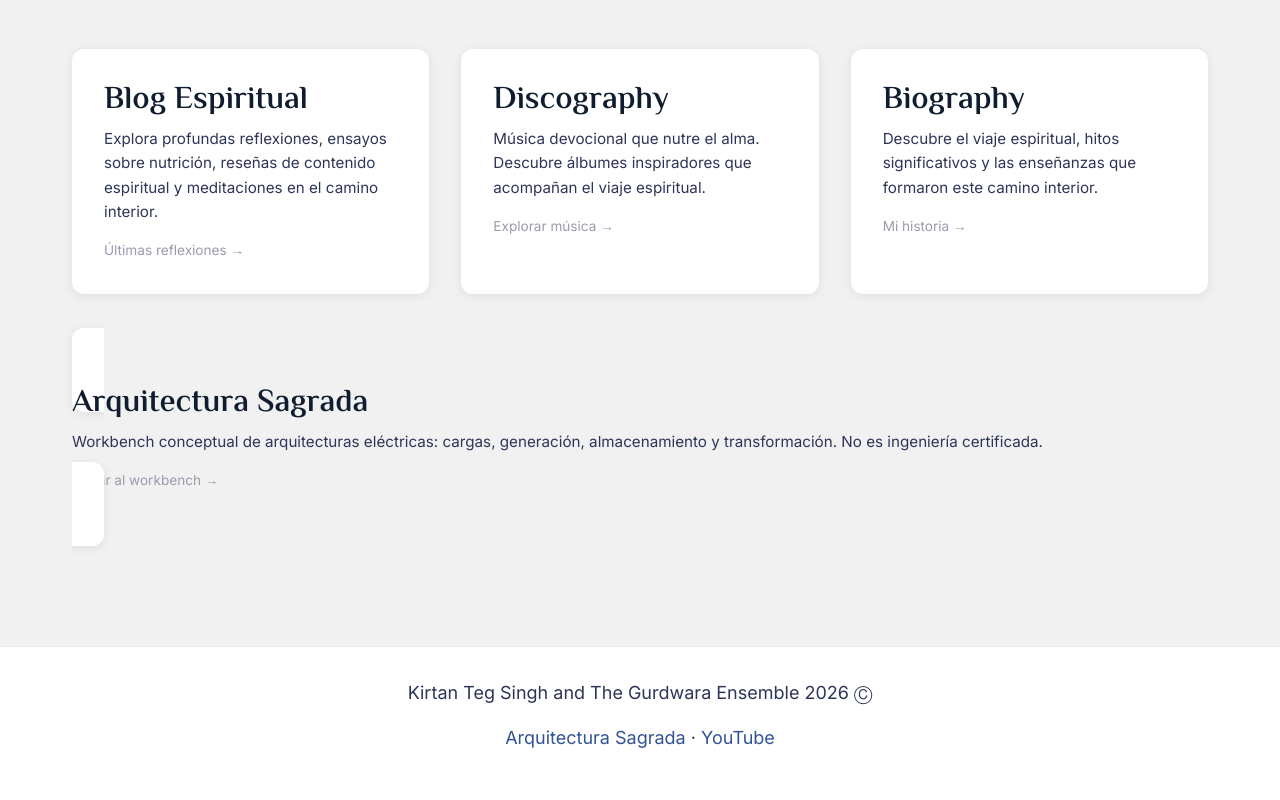
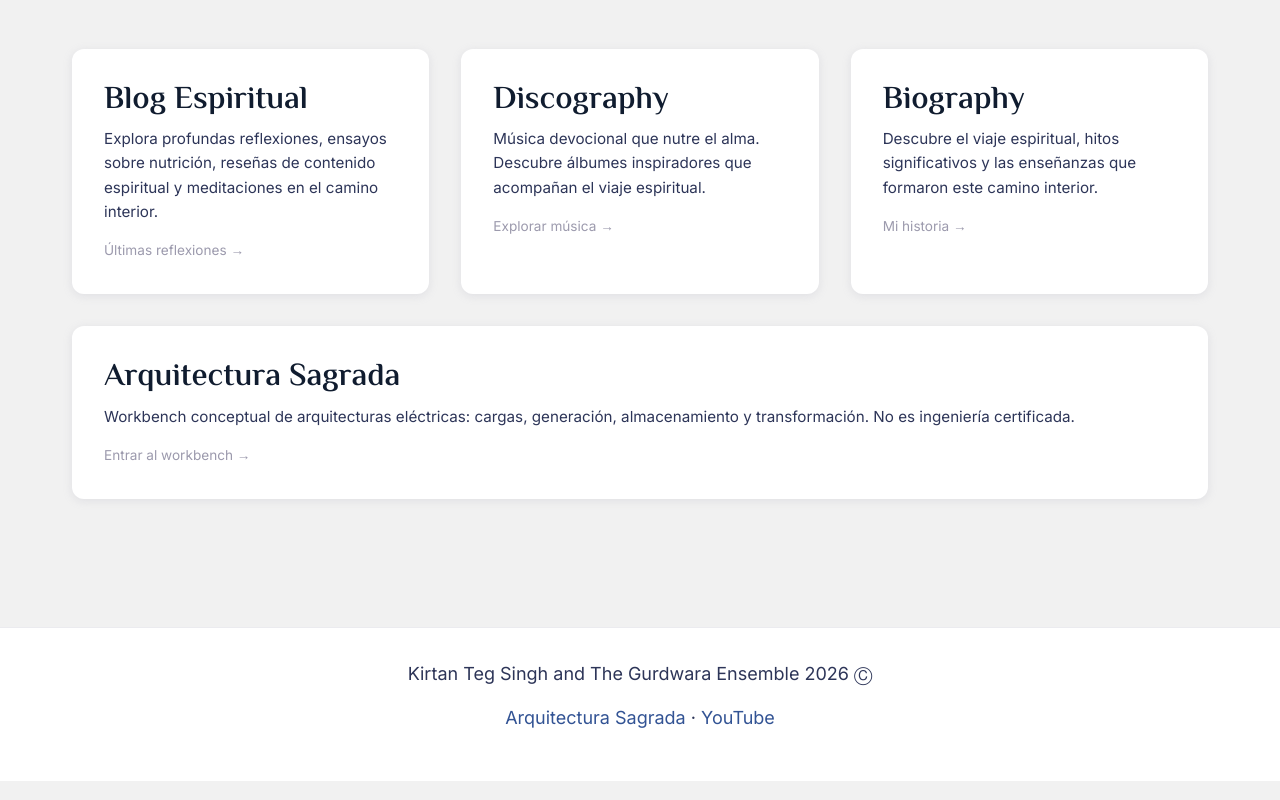
Before and after one commit to Andrei-Barwood/sacred-geometry, a plain HTML site: page index.html in a window 1280 px wide. Shown: the part 1640-2440 px from the top of the page. Drawn offline with nearby package versions, Linux system fonts and the light colour scheme.

Commit message:
fix(inicio): alinear la tarjeta de Arquitectura con las otras
El enlace suelto era inline y el fondo blanco no cubría el texto.
Queda en la misma grilla, a todo el ancho, bajo Blog / Discography /
Biography. La barra del portal no cambia.

```diff
--- a/css/style.css
+++ b/css/style.css
@@ -377,12 +377,17 @@ main {
 
 /* Cards */
 .card {
+  display: block;
   background: var(--surface);
   border-radius: 12px;
   padding: 2rem;
   box-shadow: 0 2px 10px var(--border);
   transition: transform 0.3s ease, box-shadow 0.3s ease;
   cursor: pointer;
+}
+
+.card--wide {
+  grid-column: 1 / -1;
 }
 
 .card:hover {
--- a/index.html
+++ b/index.html
@@ -181,17 +181,15 @@
             <span>Mi historia →</span>
           </div>
         </a>
-      </div>
-    </section>
 
-    <section class="container" style="padding: 0 2rem 4rem;">
-      <a href="arquitectura-sagrada.html" class="card">
+        <a href="arquitectura-sagrada.html" class="card card--wide">
           <h3 class="card-title">Arquitectura Sagrada</h3>
           <p class="card-excerpt">Workbench conceptual de arquitecturas eléctricas: cargas, generación, almacenamiento y transformación. No es ingeniería certificada.</p>
           <div class="card-meta">
             <span>Entrar al workbench →</span>
           </div>
         </a>
+      </div>
     </section>
   </main>
 
```
Lines whose indentation alone changed are shown as unchanged.
